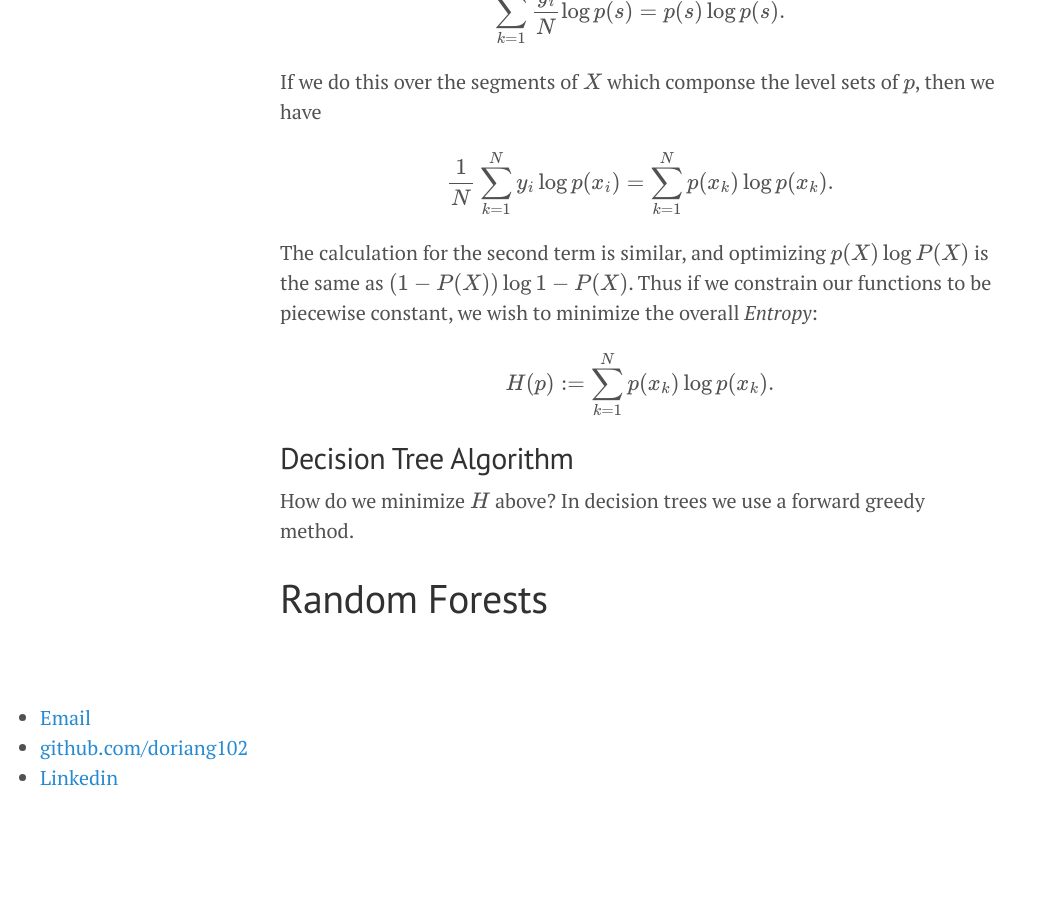
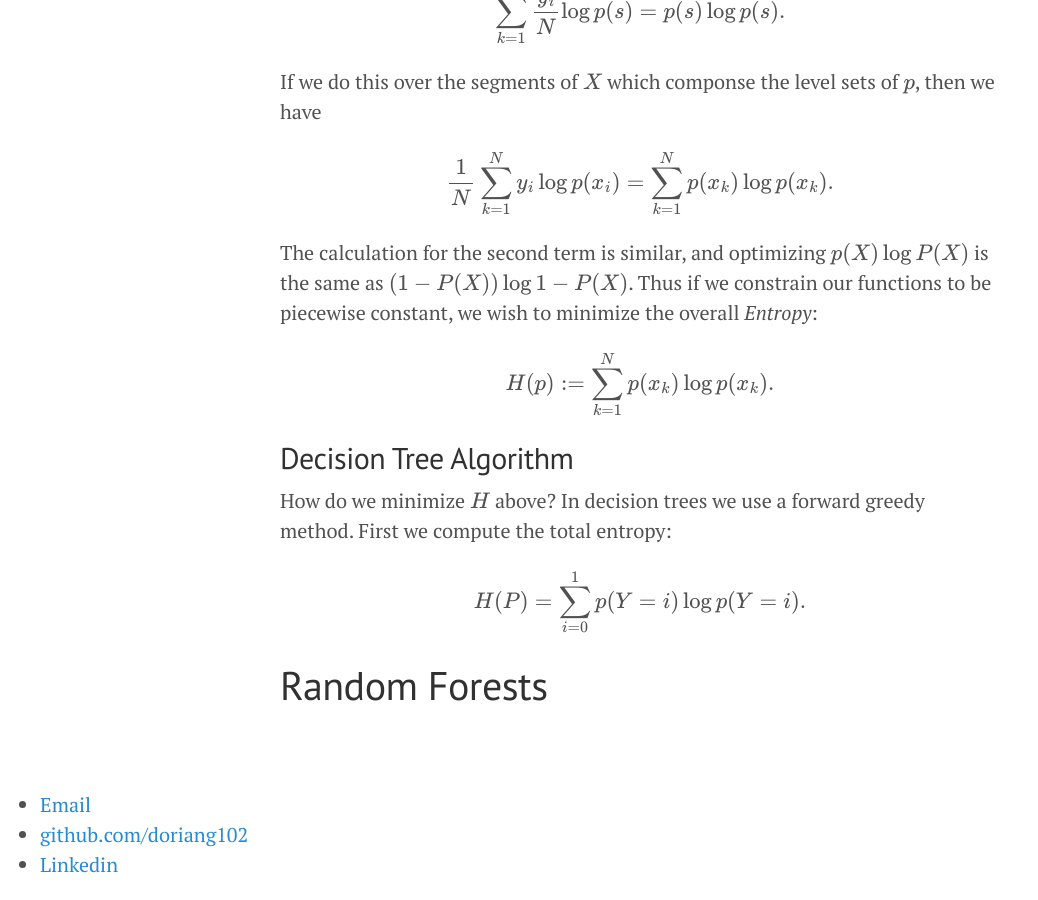
Before and after one commit to doriang102/doriang102.github.io, a Jekyll site: the page built from _posts/2017-10-15-Introduction-To-Ensemble-Methods.md, in a window 1280 px wide and 900 px high, scrolled down 996 px. Shown: the whole window, without its empty margins (0-1038 px from the left). Built offline with Jekyll 4.4.1, drawn with Linux system fonts in a browser that asks for light colours; our own code applies the rules of GitHub Pages for plain Markdown files; formulas are drawn with MathJax 3; before the commit the page ends 1809 px from its top, so only the background shows below that.

Commit message:
Update 2017-10-15-Introduction-To-Ensemble-Methods.md

```diff
--- a/_posts/2017-10-15-Introduction-To-Ensemble-Methods.md
+++ b/_posts/2017-10-15-Introduction-To-Ensemble-Methods.md
@@ -27,6 +27,9 @@ $$H(p) := \sum_{k=1}^N p(x_k) \log p(x_k).$$
 
 ## Decision Tree Algorithm
 
-How do we minimize $$H$$ above? In decision trees we use a forward greedy method.
+How do we minimize $$H$$ above? In decision trees we use a forward greedy method. First we compute the total entropy:
+
+$$ H(P) = \sum_{i=0}^1 p(Y=i) \log p(Y=i).$$
+
 
 # Random Forests
```
